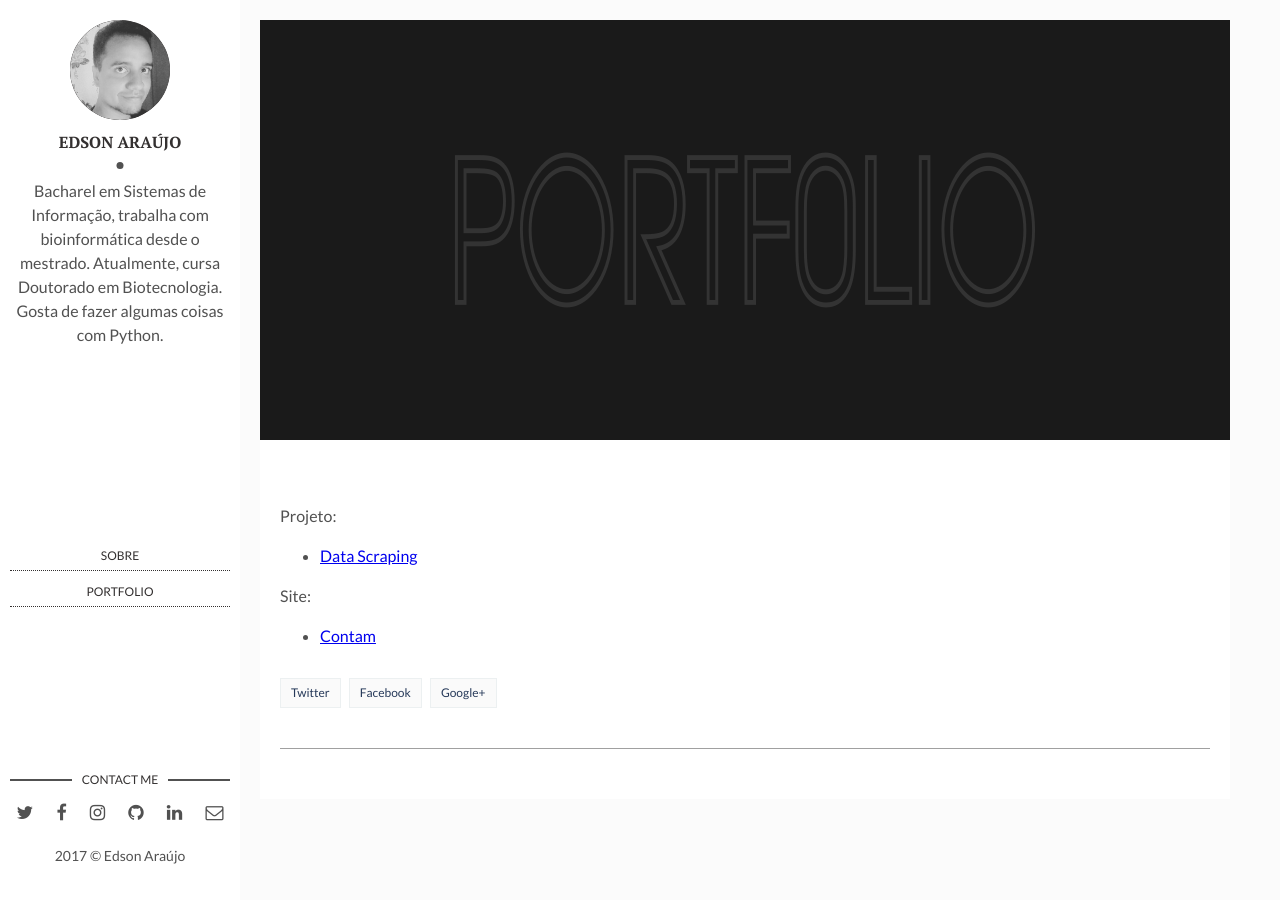
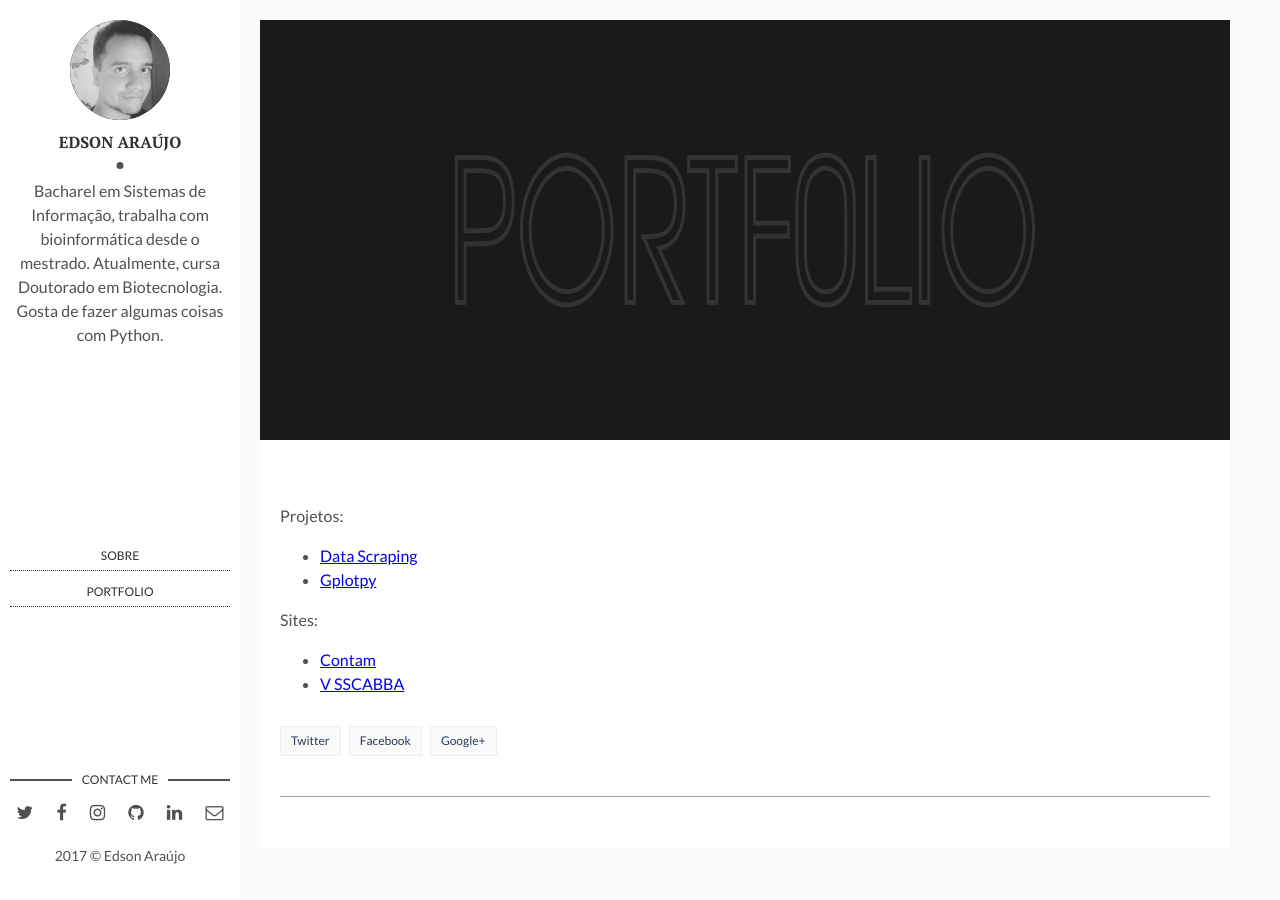
Before and after one commit to edsonlead/edsonlead.github.io, a Jekyll site: the page built from portfolio.md, in a window 1280 px wide. Built offline with Jekyll 4.4.1, drawn with Linux system fonts in a browser that asks for light colours; comment, search, counter and statistics services are not loaded.

Commit message:
add projetos e sites

```diff
--- a/portfolio.md
+++ b/portfolio.md
@@ -3,8 +3,10 @@ title: #Portifólio
 layout: post
 img: portfolio.png
 ---
-Projeto:
+Projetos:
 * [Data Scraping](https://github.com/edsonlead/data_scraping/)
+* [Gplotpy](https://github.com/edsonlead/gnuplot_py)
 
-Site:
+Sites:
 * [Contam](http://contambiental.com.br)
+* [V SSCABBA](http://sscabba.ufpa.br/)
```
